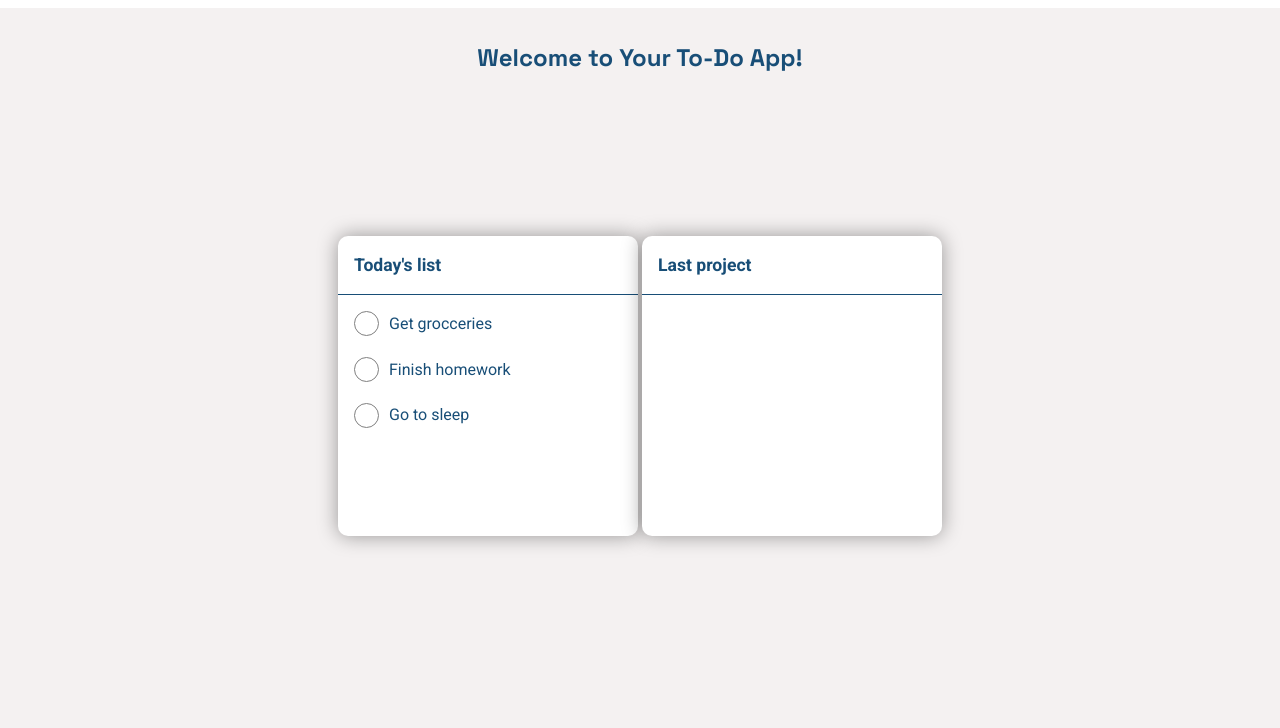
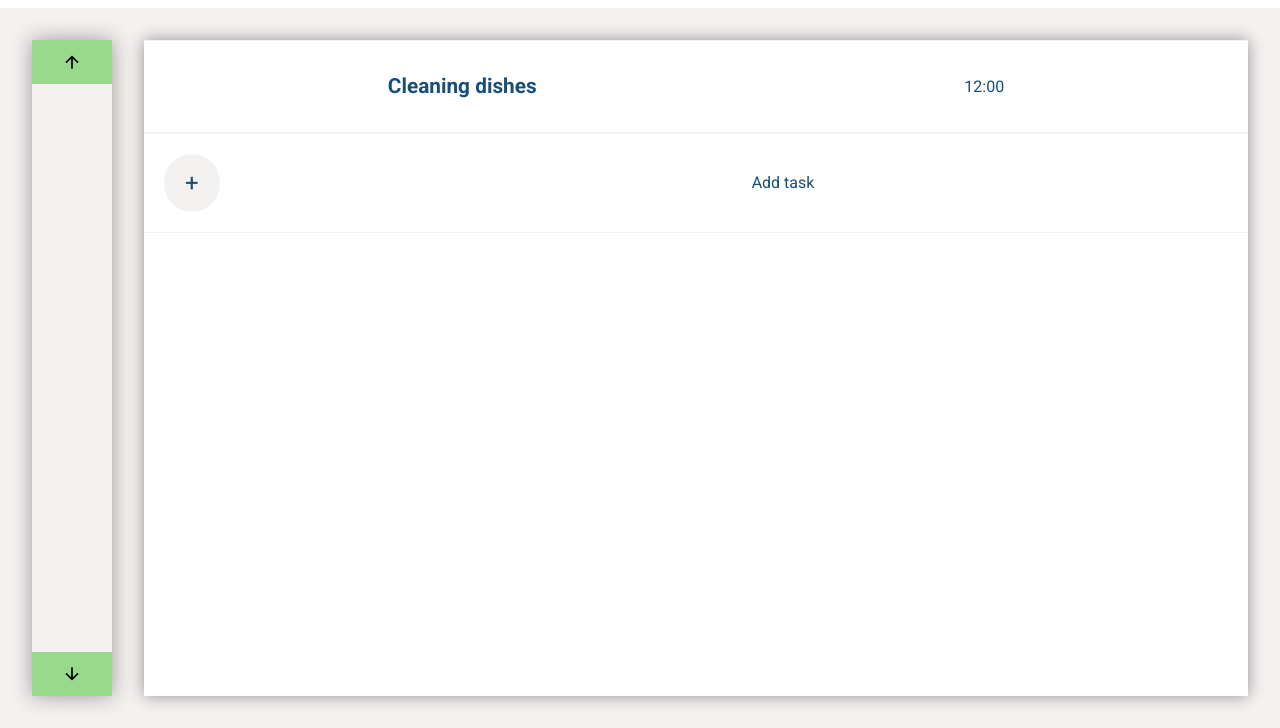
Before and after one commit to codingbyday3/to-do-app, a website built with webpack: page src/template.html in a window 1280 px wide. Shown: the part 72-800 px from the top of the page. Built offline with nearby package versions, Linux system fonts and the light colour scheme.

Commit message:
Style: task container

```diff
--- a/src/calendar.js
+++ b/src/calendar.js
@@ -71,7 +71,7 @@ function generateSidebar(date){
           </svg>
         </button>
       </div>
-    </div
+    </div>
   `
 
   function printWeekDays(){
--- a/src/index.js
+++ b/src/index.js
@@ -9,15 +9,15 @@ function renderContent(){
   const projectsBtn = document.querySelector(".btn-projects")
 
 
-  generateHomePage()
-  homeBtn.addEventListener("click", ()=>{
-    generateHomePage()
-  })
+  // generateHomePage()
+  // homeBtn.addEventListener("click", ()=>{
+  //   generateHomePage()
+  // })
 
-  calendarBtn.addEventListener("click",()=>{
-    generateCalendar()
+  // calendarBtn.addEventListener("click",()=>{
+  //   generateCalendar()
 
-  })
+  // })
 }
 
 renderContent()
--- a/src/styles.css
+++ b/src/styles.css
@@ -190,6 +190,7 @@ input[type="checkbox"]:checked::before{
 .calendar-container{
   display: grid;
   grid-template-columns: 80px 1fr;
+  gap: 2rem;
   width: 100%;
 }
 
@@ -246,3 +247,48 @@ input[type="checkbox"]:checked::before{
   cursor: pointer;
   transition: 0.5s;
 }
+
+.task-container{
+  background-color: white;
+  color: var(--clr-blue-900);
+  box-shadow: 0 0 15px rgba(0, 0, 0, 0.404);
+}
+
+.add-new-task{
+  display: flex;
+  gap: 50%;
+  padding: 20px; /*dodaj da se bo visina spreminjala z stevilom taskov*/
+  align-items: center;
+  border-bottom: 1px solid var(--clr-white);
+  border-top: 1px solid var(--clr-white);
+}
+
+.add-new-task button{
+  font-size: 1.5rem;
+  padding: 10px 20px;
+  background-color: var(--clr-white);
+  border: none;
+  border-radius: 50%;
+  border: 1px solid var(--clr-white);
+  color: var(--clr-blue-900);
+}
+
+.add-new-task button:hover{
+  cursor: pointer;
+
+  background-color: white;
+}
+
+.new-task{
+  display: flex;
+  padding: 30px; /*dodaj da se bo visina spreminjala z stevilom taskov*/
+  justify-content: space-around;
+  align-items: center;
+  border-bottom: 1px solid var(--clr-white);
+  border-top: 1px solid var(--clr-white);
+}
+
+.task-name{
+  font-size: 1.3rem;
+  font-weight: 700;
+}
--- a/src/template.html
+++ b/src/template.html
@@ -37,7 +37,41 @@
   </header>
   <main>
     <div id="content-container">
+      <div class="calendar-container">
+        <div class="sidebar">
+          <button class="btn-sidebar btn-previous-week">
+            <svg xmlns="http://www.w3.org/2000/svg" viewBox="0 0 24 24">
+              <title>arrow-up</title>
+              <path d="M13,20H11V8L5.5,13.5L4.08,12.08L12,4.16L19.92,12.08L18.5,13.5L13,8V20Z" />
+            </svg>
+          </button>
+          <div class=btn-container>
+          </div>
 
+          <button class="btn-sidebar btn-next-week">
+            <svg xmlns="http://www.w3.org/2000/svg" viewBox="0 0 24 24">
+              <title>arrow-down</title>
+              <path d="M11,4H13V16L18.5,10.5L19.92,11.92L12,19.84L4.08,11.92L5.5,10.5L11,16V4Z" />
+            </svg>
+          </button>
+        </div>
+        <div class="task-container">
+          <div class="task">
+            <div class="new-task">
+              <p class="task-name">Cleaning dishes</p>
+              <div>
+                <p>12:00</p>
+              </div>
+
+            </div>
+            <div class="add-new-task">
+              <button>+</button>
+              <p>Add task</p>
+            </div>
+
+          </div>
+        </div>
+      </div>
     </div>
   </main>
 </body>
```
